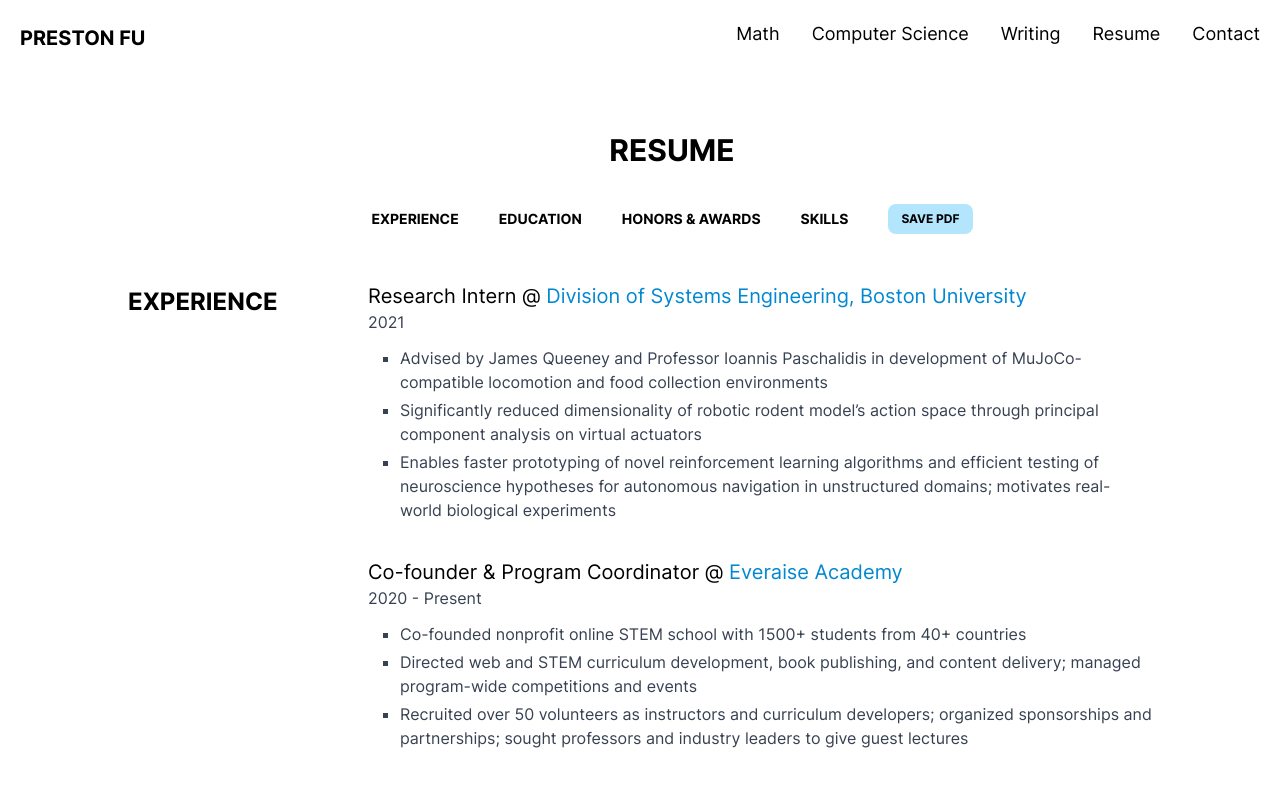
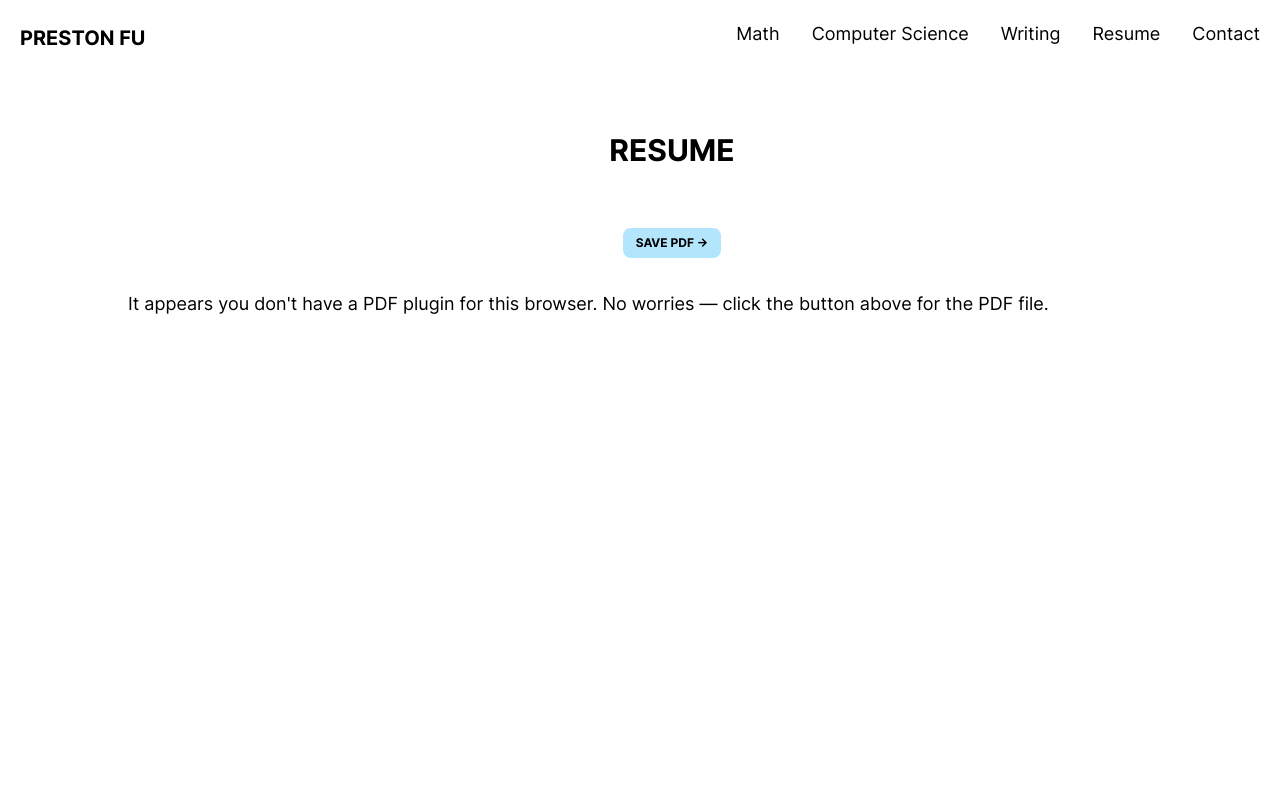
Before and after one commit to prestonfu/personal-site, a React (Create React App) app: page /resume in a window 1280 px wide. Shown: the top 790 px of the page. Built offline with nearby package versions, Linux system fonts and the light colour scheme.

Commit message:
Embedded pdf

```diff
--- a/src/sections/resume.js
+++ b/src/sections/resume.js
@@ -1,7 +1,4 @@
-import Experience from "./experience";
-import Education from "./education";
-import HonorsAwards from "./honors-awards";
-import Skills from "./skills";
+
 
 const Resume = () => {
   return (
@@ -13,22 +10,21 @@ const Resume = () => {
             <b>RESUME</b>
           </h2>
           <div className="h-8" />
-          <div className="flex justify-center items-center space-x-10">
-            <a href="#experience"><p className="footer-link font-bold">EXPERIENCE</p></a>
-            <a href="#education"><p className="footer-link font-bold">EDUCATION</p></a>
-            <a href="#honors-awards"><p className="footer-link font-bold">HONORS &amp; AWARDS</p></a>
-            <a href="#skills"><p className="footer-link font-bold">SKILLS</p></a>
-            <a href="/files/Resume.pdf  " target="_blank">
-              <button className="outline-button-sm">
-                <b>SAVE PDF</b>
+          <div className="flex justify-center items-center">
+            <a href="../../files/Resume.pdf" target="_blank">
+              <button className="outline-button-sm mt-6">
+                <b>SAVE PDF →</b>
               </button>
             </a>
           </div>
+
+          <div className="h-8" />
+          <object data="../../files/Resume.pdf#toolbar=0&navpanes=0&scrollbar=0" type="application/pdf" width="100%" height="800px">
+            <p>It appears you don't have a PDF plugin for this browser.
+            No worries — click the button above for the PDF file.</p>
+          </object>
+          {/* <iframe src="../../files/Resume.pdf#toolbar=0&navpanes=0&scrollbar=0" title="Resume" className="h-screen" width="100%" height="425" /> */}
         </div>
-        <div id="experience"><Experience /></div>
-        <div id="education"><Education /></div>
-        <div id="honors-awards"><HonorsAwards /></div>
-        <div id="skills"><Skills /></div>
       </div>
     </div>
   )
--- /dev/null
+++ b/src/sections/web-resume.js
@@ -0,0 +1,37 @@
+import Experience from "./experience";
+import Education from "./education";
+import HonorsAwards from "./honors-awards";
+import Skills from "./skills";
+
+const Resume = () => {
+  return (
+    <div>
+      <div className="h-auto bg-white">
+        <div className="mx-auto max-w-6xl sm:pl-16 z-0">
+          <div className="h-12" />
+          <h2 className="text-center sm:text-center page-header">
+            <b>RESUME</b>
+          </h2>
+          <div className="h-8" />
+          <div className="flex justify-center items-center space-x-10">
+            <a href="#experience"><p className="footer-link font-bold">EXPERIENCE</p></a>
+            <a href="#education"><p className="footer-link font-bold">EDUCATION</p></a>
+            <a href="#honors-awards"><p className="footer-link font-bold">HONORS &amp; AWARDS</p></a>
+            <a href="#skills"><p className="footer-link font-bold">SKILLS</p></a>
+            <a href="/files/Resume.pdf  " target="_blank">
+              <button className="outline-button-sm">
+                <b>SAVE PDF</b>
+              </button>
+            </a>
+          </div>
+        </div>
+        <div id="experience"><Experience /></div>
+        <div id="education"><Education /></div>
+        <div id="honors-awards"><HonorsAwards /></div>
+        <div id="skills"><Skills /></div>
+      </div>
+    </div>
+  )
+}
+
+export default Resume
```
